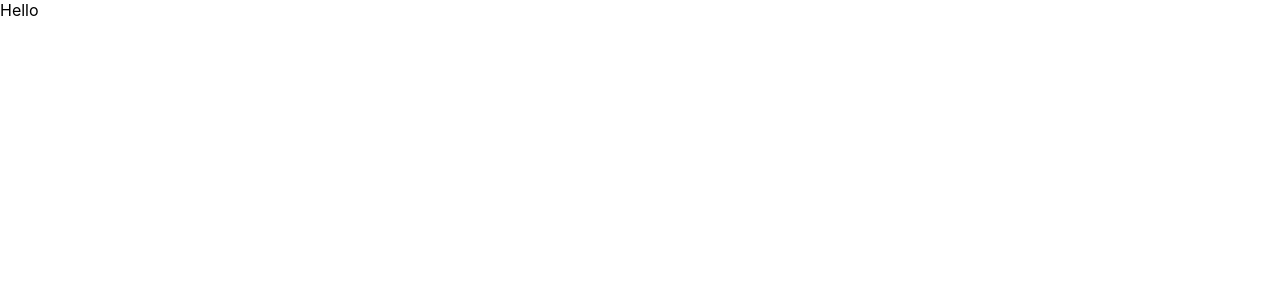
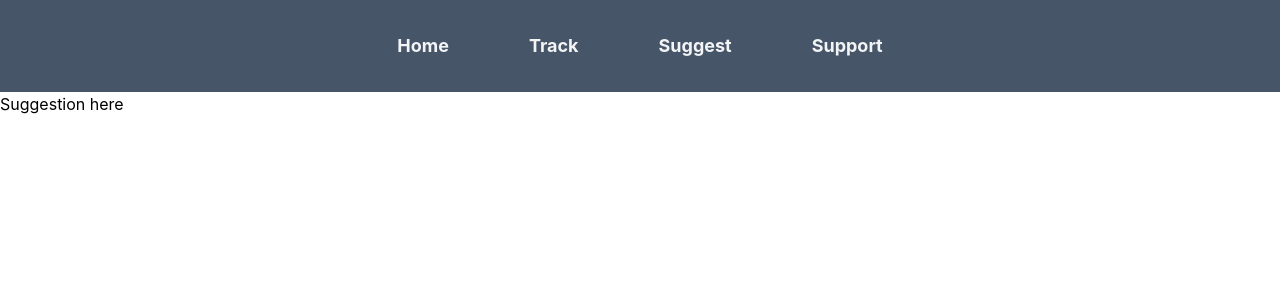
Before and after one commit to Siddharth0101/share-mate, a React (Create React App) app: page /suggest in a window 1280 px wide. Shown: the top 300 px of the page. Built offline with nearby package versions, Linux system fonts and the light colour scheme.

Commit message:
nav-header

```diff
--- a/package.json
+++ b/package.json
@@ -8,6 +8,7 @@
     "@testing-library/user-event": "^13.5.0",
     "react": "^18.3.1",
     "react-dom": "^18.3.1",
+    "react-router-dom": "^6.28.0",
     "react-scripts": "5.0.1",
     "web-vitals": "^2.1.4"
   },
@@ -34,5 +35,8 @@
       "last 1 firefox version",
       "last 1 safari version"
     ]
+  },
+  "devDependencies": {
+    "tailwindcss": "^3.4.15"
   }
 }
--- a/src/App.js
+++ b/src/App.js
@@ -1,8 +1,35 @@
 import logo from './logo.svg';
 import './App.css';
+import Header from './components/navbar/header/header';
+import { createBrowserRouter, RouterProvider } from 'react-router-dom';
+import Track from './components/pages/track/track';
+import Support from './components/pages/support/support';
+import Suggestion from './components/pages/suggestion/suggestion';
 
 function App() {
-  return <div>Hello</div>
+  const router=createBrowserRouter([
+    {
+      path:"/",
+      element:<Header/>,
+      children:[
+        {
+          path:"/track",
+          element:<Track/>
+        },
+        {
+          path:"/support",
+          element:<Support/>
+        },
+        {
+          path:"/suggest",
+          element:<Suggestion/>
+        }
+      ]
+    }
+  ])
+  return <div>
+    <RouterProvider router={router}/>
+  </div>
 }
 
 export default App;
--- /dev/null
+++ b/src/components/navbar/header/header.js
@@ -0,0 +1,42 @@
+import { useState } from "react";
+import { NavLink, Outlet } from "react-router-dom";
+import MobNavModal from "../mobNavModal";
+
+export default function Header() {
+    const [isMenuOpen, setIsMenuOpen] = useState(false);
+
+    const toggleMenu = () => {
+        setIsMenuOpen(!isMenuOpen);
+    };
+    return <div>
+        <div className="bg-slate-600 p-8 ">
+            {/* {desktop-view} */}
+           <div className={`lg:flex justify-center space-x-20  font-bold text-lg text-gray-100 ${isMenuOpen? "hidden":"hidden"} lg:"block`}>
+            <div className="hover:underline-offset-8 hover:underline hover:text-gray-300 transition duration-300 ease-in-out">
+                <NavLink to="/">Home</NavLink>
+            </div>
+            <div className="hover:underline-offset-8 hover:underline hover:text-gray-300 transition duration-300 ease-in-out">  <NavLink to="/track">Track</NavLink></div>
+            <div className="hover:underline-offset-8 hover:underline hover:text-gray-300 transition duration-300 ease-in-out">  <NavLink to="/suggest">Suggest</NavLink></div>
+            <div className="hover:underline-offset-8 hover:underline hover:text-gray-300 transition duration-300 ease-in-out">  <NavLink to="/support">Support</NavLink></div>
+           </div>
+           {/* {mobile-view} */}
+           <div>
+            <div className="lg:hidden flex justify-end">
+                <button onClick={toggleMenu}>
+                    <div className="space-y-3">
+                        <div className="w-6 h-0.5 bg-gray-300"></div>
+                        <div className="w-6 h-0.5 bg-gray-300"></div>
+                        <div className="w-6 h-0.5 bg-gray-300"></div>
+                        <div className="w-6 h-0.5 bg-gray-300"></div>
+                    </div>
+                </button>
+            </div>
+           </div>
+           {/* {mobile-view-navigation} */}
+           <div className={`lg:hidden ${isMenuOpen?"block":"hidden"}`}>
+            <MobNavModal/>
+           </div>
+        </div>
+        <Outlet/>
+    </div>
+}
--- /dev/null
+++ b/src/components/navbar/mobNavModal.js
@@ -0,0 +1,18 @@
+import { NavLink } from "react-router-dom";
+
+export default function MobNavModal() {
+    return <div className="flex justify-end mt-10">
+      <div className="w-80 h-56 shadow-2xl rounded-lg bg-gray-900 outline outline-gray-300">
+        <ul className="text-center">
+            <li className="font-bold text-xl p-1 text-white outline outline-gray-300 outline-1">
+                <NavLink to="/">Home</NavLink>
+            </li>
+            <li className="font-bold text-xl p-1 text-white outline outline-gray-300 outline-1"><NavLink to="/track">Track</NavLink></li>
+            <li className="font-bold text-xl p-1 text-white outline outline-gray-300 outline-1"><NavLink to="/suggest">Suggest</NavLink></li>
+            <li className="font-bold text-xl p-1 text-white outline outline-gray-300 outline-1"><NavLink to="/support">Support</NavLink></li>
+            <li className="font-bold text-xl p-1 text-white outline outline-gray-300 outline-1"><NavLink to="/">Login</NavLink></li>
+            <li className="font-bold text-xl p-1 text-white"><NavLink to="/">Register</NavLink></li>
+        </ul>
+      </div>
+    </div>
+}
--- /dev/null
+++ b/src/components/pages/home/home.js
@@ -0,0 +1,3 @@
+export default function Home() {
+    return <div>Home Page</div>
+}
--- /dev/null
+++ b/src/components/pages/suggestion/suggestion.js
@@ -0,0 +1,3 @@
+export default function Suggestion() {
+    return <div>Suggestion here</div>
+}
--- /dev/null
+++ b/src/components/pages/support/support.js
@@ -0,0 +1,3 @@
+export default function Support() {
+    return <div>Support here</div>
+}
--- /dev/null
+++ b/src/components/pages/track/track.js
@@ -0,0 +1,3 @@
+export default function Track() {
+    return <div>Track Here</div>
+}
--- a/src/index.css
+++ b/src/index.css
@@ -1,3 +1,6 @@
+@tailwind base;
+@tailwind components;
+@tailwind utilities;
 body {
   margin: 0;
   font-family: -apple-system, BlinkMacSystemFont, 'Segoe UI', 'Roboto', 'Oxygen',
--- /dev/null
+++ b/tailwind.config.js
@@ -0,0 +1,8 @@
+/** @type {import('tailwindcss').Config} */
+module.exports = {
+  content: ["./src/**/*.{html,js}"],
+  theme: {
+    extend: {},
+  },
+  plugins: [],
+}
```
Also changed, not shown: 1 other file (tests, documents, lock files or other folders).
